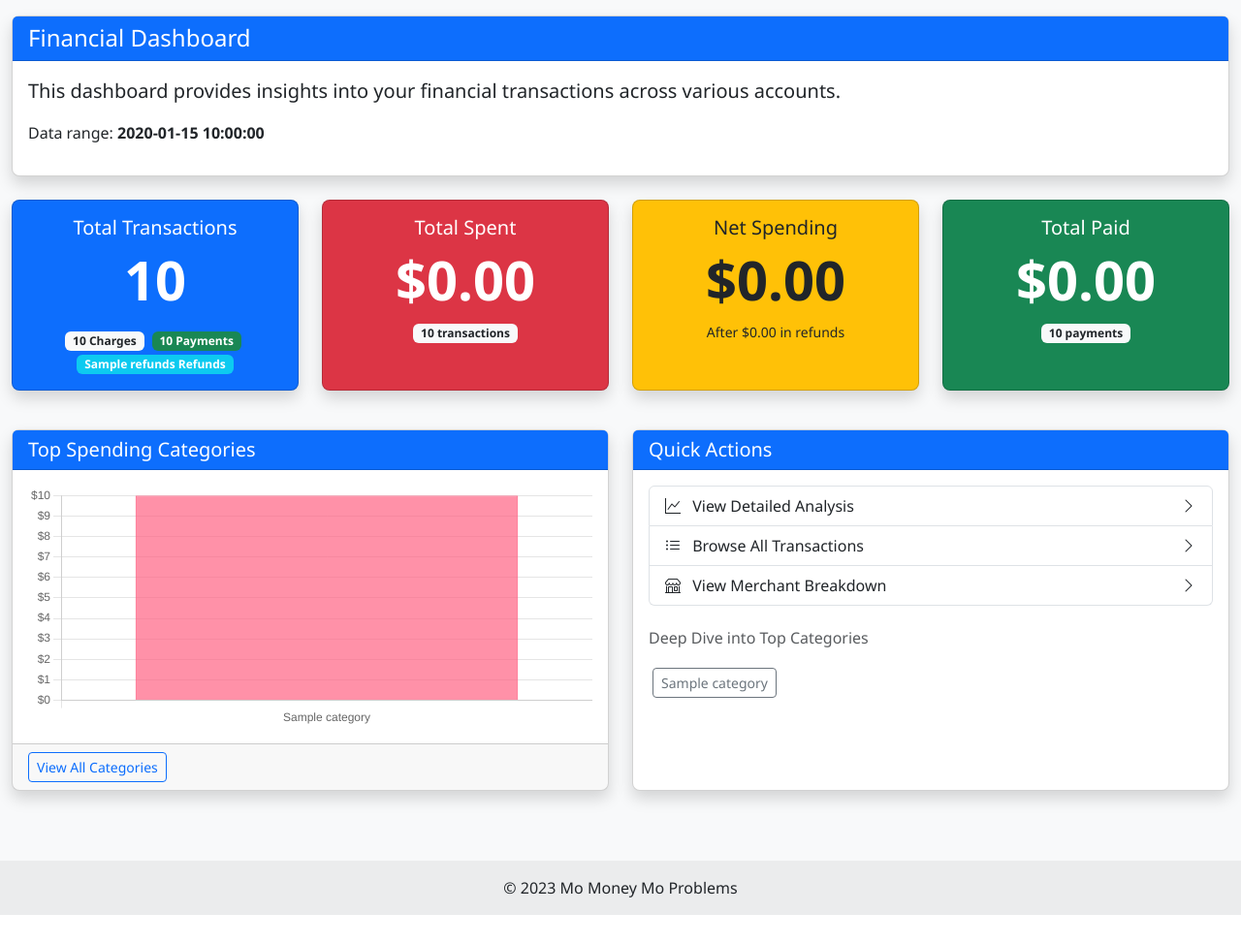
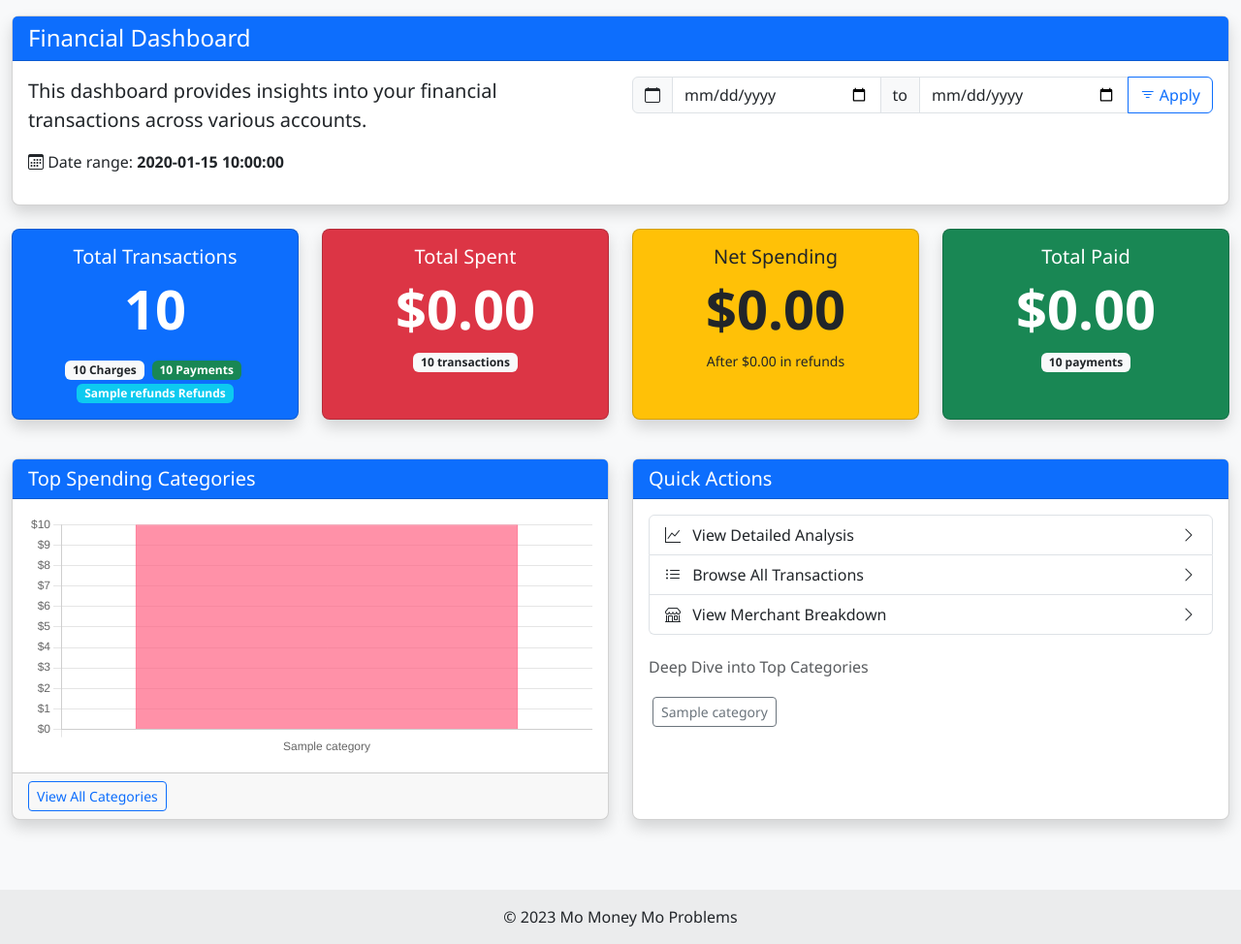
Before and after one commit to danielruales/mo-money-mo-problems, a Flask app: template templates/index.html in a window 1280 px wide. Shown: the part 56-1030 px from the top of the page at 97% size. Before the commit the page ends 1000 px from the top, so only its background shows below. Run offline with Flask 3, Linux system fonts and the light colour scheme; the template is opened without the code that fills it: most values are stand-ins (such as "Sample title", 1, 10 or a date in 2020).

Commit message:
add date range filters

```diff
--- a/app.py
+++ b/app.py
@@ -9,6 +9,8 @@
 import json
 from flask import Flask, render_template, request, jsonify, send_from_directory
 import pandas as pd
+import datetime
+from dateutil.relativedelta import relativedelta
 from data_eda import analyze_transactions
 from trx_consolidation import consolidate_transactions
 
@@ -25,30 +27,56 @@
     # Ensure transaction data exists
     ensure_transaction_data()
 
+    # Calculate default date range (previous month)
+    today = datetime.date.today()
+    first_day_prev_month = (today.replace(day=1) - relativedelta(months=1))
+    last_day_prev_month = today.replace(day=1) - datetime.timedelta(days=1)
+
+    # Format dates as strings for form values
+    default_start_date = first_day_prev_month.strftime('%Y-%m-%d')
+    default_end_date = last_day_prev_month.strftime('%Y-%m-%d')
+
+    # Get date filters from request, defaulting to previous month
+    start_date = request.args.get('start_date', default_start_date)
+    end_date = request.args.get('end_date', default_end_date)
+
     # Get transaction data
     transactions = load_transactions()
 
+    # Apply date filters
+    filtered_transactions = transactions.copy()
+    if start_date:
+        filtered_transactions = filtered_transactions[filtered_transactions['transaction_date'] >= pd.to_datetime(start_date)]
+
+    if end_date:
+        filtered_transactions = filtered_transactions[filtered_transactions['transaction_date'] <= pd.to_datetime(end_date)]
+
     # Perform basic analysis for the dashboard
-    analysis = analyze_transactions(transactions)
+    analysis = analyze_transactions(filtered_transactions)
 
     # Get counts by transaction type
     txn_counts = {
-        'charges': transactions[transactions['transaction_type'].str.lower() == 'charge'].shape[0],
-        'payments': transactions[transactions['transaction_type'].str.lower() == 'payment'].shape[0],
-        'refunds': transactions[transactions['transaction_type'].str.lower() == 'refund'].shape[0]
+        'charges': filtered_transactions[filtered_transactions['transaction_type'].str.lower() == 'charge'].shape[0],
+        'payments': filtered_transactions[filtered_transactions['transaction_type'].str.lower() == 'payment'].shape[0],
+        'refunds': filtered_transactions[filtered_transactions['transaction_type'].str.lower() == 'refund'].shape[0]
     }
 
     # Get financial summary
-    total_spent = transactions[transactions['transaction_type'].str.lower() == 'charge']['amount'].sum()
-    total_refunded = transactions[transactions['transaction_type'].str.lower() == 'refund']['amount'].abs().sum()
-    total_paid = transactions[transactions['transaction_type'].str.lower() == 'payment']['amount'].abs().sum()
+    total_spent = filtered_transactions[filtered_transactions['transaction_type'].str.lower() == 'charge']['amount'].sum()
+    total_refunded = filtered_transactions[filtered_transactions['transaction_type'].str.lower() == 'refund']['amount'].abs().sum()
+    total_paid = filtered_transactions[filtered_transactions['transaction_type'].str.lower() == 'payment']['amount'].abs().sum()
 
     # Get top 5 categories
-    charges = transactions[transactions['transaction_type'].str.lower() == 'charge']
+    charges = filtered_transactions[filtered_transactions['transaction_type'].str.lower() == 'charge']
     top_categories = charges.groupby('category')['amount'].sum().sort_values(ascending=False).head(5).to_dict()
 
-    # Create date range string
-    date_range = f"{analysis['date_range']['start']} to {analysis['date_range']['end']}"
+    # Create date range string and date filter object
+    date_range = f"{start_date} to {end_date}"
+    date_filter = {
+        'start_date': start_date,
+        'end_date': end_date,
+        'date_range': date_range
+    }
 
     return render_template('index.html',
                           txn_counts=txn_counts,
@@ -57,7 +85,8 @@
                           total_paid=total_paid,
                           net_spending=total_spent - total_refunded,
                           top_categories=top_categories,
-                          date_range=date_range)
+                          date_range=date_range,
+                          date_filter=date_filter)
 
 @app.route('/analyze')
 def analyze():
@@ -140,7 +169,29 @@
 def categories():
     """Display spending breakdown by category."""
     transactions = load_transactions()
-    charges = transactions[transactions['transaction_type'].str.lower() == 'charge']
+
+    # Calculate default date range (previous month)
+    today = datetime.date.today()
+    first_day_prev_month = (today.replace(day=1) - relativedelta(months=1))
+    last_day_prev_month = today.replace(day=1) - datetime.timedelta(days=1)
+
+    # Format dates as strings for form values
+    default_start_date = first_day_prev_month.strftime('%Y-%m-%d')
+    default_end_date = last_day_prev_month.strftime('%Y-%m-%d')
+
+    # Get date filters from request, defaulting to previous month
+    start_date = request.args.get('start_date', default_start_date)
+    end_date = request.args.get('end_date', default_end_date)
+
+    # Filter transactions by date
+    filtered_transactions = transactions.copy()
+    if start_date:
+        filtered_transactions = filtered_transactions[filtered_transactions['transaction_date'] >= pd.to_datetime(start_date)]
+
+    if end_date:
+        filtered_transactions = filtered_transactions[filtered_transactions['transaction_date'] <= pd.to_datetime(end_date)]
+
+    charges = filtered_transactions[filtered_transactions['transaction_type'].str.lower() == 'charge']
 
     # Get spending by category
     category_data = charges.groupby('category').agg({
@@ -163,13 +214,44 @@
             'last_date': row['last_date'].strftime('%Y-%m-%d')
         })
 
-    return render_template('categories.html', categories=categories_list)
+    # Date range information for template
+    date_filter = {
+        'start_date': start_date,
+        'end_date': end_date,
+        'date_range': f"{start_date} to {end_date}"
+    }
+
+    return render_template('categories.html',
+                          categories=categories_list,
+                          date_filter=date_filter)
 
 @app.route('/merchants')
 def merchants():
     """Display spending breakdown by merchant."""
     transactions = load_transactions()
-    charges = transactions[transactions['transaction_type'].str.lower() == 'charge'].copy()
+
+    # Calculate default date range (previous month)
+    today = datetime.date.today()
+    first_day_prev_month = (today.replace(day=1) - relativedelta(months=1))
+    last_day_prev_month = today.replace(day=1) - datetime.timedelta(days=1)
+
+    # Format dates as strings for form values
+    default_start_date = first_day_prev_month.strftime('%Y-%m-%d')
+    default_end_date = last_day_prev_month.strftime('%Y-%m-%d')
+
+    # Get date filters from request, defaulting to previous month
+    start_date = request.args.get('start_date', default_start_date)
+    end_date = request.args.get('end_date', default_end_date)
+
+    # Filter transactions by date
+    filtered_transactions = transactions.copy()
+    if start_date:
+        filtered_transactions = filtered_transactions[filtered_transactions['transaction_date'] >= pd.to_datetime(start_date)]
+
+    if end_date:
+        filtered_transactions = filtered_transactions[filtered_transactions['transaction_date'] <= pd.to_datetime(end_date)]
+
+    charges = filtered_transactions[filtered_transactions['transaction_type'].str.lower() == 'charge'].copy()
 
     # Extract merchant name (first word of description)
     charges.loc[:, 'merchant'] = charges['description'].apply(
@@ -197,12 +279,34 @@
             'last_date': row['last_date'].strftime('%Y-%m-%d')
         })
 
-    return render_template('merchants.html', merchants=merchants_list)
+    # Date range information for template
+    date_filter = {
+        'start_date': start_date,
+        'end_date': end_date,
+        'date_range': f"{start_date} to {end_date}"
+    }
+
+    return render_template('merchants.html',
+                          merchants=merchants_list,
+                          date_filter=date_filter)
 
 @app.route('/transactions')
 def transactions():
     """Display all transactions with filtering capability."""
     transactions_df = load_transactions()
+
+    # Calculate default date range (previous month)
+    today = datetime.date.today()
+    first_day_prev_month = (today.replace(day=1) - relativedelta(months=1))
+    last_day_prev_month = today.replace(day=1) - datetime.timedelta(days=1)
+
+    # Format dates as strings for form values
+    default_start_date = first_day_prev_month.strftime('%Y-%m-%d')
+    default_end_date = last_day_prev_month.strftime('%Y-%m-%d')
+
+    # Get date filters from request, defaulting to previous month
+    start_date = request.args.get('start_date', default_start_date)
+    end_date = request.args.get('end_date', default_end_date)
 
     # Apply filters if provided
     txn_type = request.args.get('type')
@@ -212,6 +316,13 @@
     max_amount = request.args.get('max_amount')
 
     filtered_df = transactions_df.copy()
+
+    # Apply date filters
+    if start_date:
+        filtered_df = filtered_df[filtered_df['transaction_date'] >= pd.to_datetime(start_date)]
+
+    if end_date:
+        filtered_df = filtered_df[filtered_df['transaction_date'] <= pd.to_datetime(end_date)]
 
     if txn_type:
         filtered_df = filtered_df[filtered_df['transaction_type'].str.lower() == txn_type.lower()]
@@ -247,12 +358,18 @@
     filter_options = {
         'categories': transactions_df['category'].dropna().unique().tolist(),
         'sources': transactions_df['source'].unique().tolist(),
-        'types': ['charge', 'payment', 'refund']
+        'types': ['charge', 'payment', 'refund'],
+        'start_date': start_date,
+        'end_date': end_date
     }
+
+    # Get date range for display
+    date_range = f"{start_date} to {end_date}"
 
     return render_template('transactions.html',
                           transactions=transactions_list,
                           filter_options=filter_options,
+                          date_range=date_range,
                           count=len(transactions_list))
 
 @app.route('/deep-dive/<category>')
@@ -260,6 +377,26 @@
     """Perform a deep-dive analysis on a specific category."""
     transactions = load_transactions()
     charges = transactions[transactions['transaction_type'].str.lower() == 'charge'].copy()
+
+    # Calculate default date range (previous month)
+    today = datetime.date.today()
+    first_day_prev_month = (today.replace(day=1) - relativedelta(months=1))
+    last_day_prev_month = today.replace(day=1) - datetime.timedelta(days=1)
+
+    # Format dates as strings for form values
+    default_start_date = first_day_prev_month.strftime('%Y-%m-%d')
+    default_end_date = last_day_prev_month.strftime('%Y-%m-%d')
+
+    # Get date filters from request, defaulting to previous month
+    start_date = request.args.get('start_date', default_start_date)
+    end_date = request.args.get('end_date', default_end_date)
+
+    # Apply date filters
+    if start_date:
+        charges = charges[charges['transaction_date'] >= pd.to_datetime(start_date)]
+
+    if end_date:
+        charges = charges[charges['transaction_date'] <= pd.to_datetime(end_date)]
 
     # Filter to the requested category
     category_txns = charges[charges['category'] == category].copy()
@@ -299,18 +436,46 @@
         'values': time_data.values.tolist()
     }
 
+    # Date range information for template
+    date_filter = {
+        'start_date': start_date,
+        'end_date': end_date,
+        'date_range': f"{start_date} to {end_date}"
+    }
+
     return render_template('deep_dive_category.html',
                           category=category,
                           summary=summary,
                           transactions=txns,
                           by_source=by_source,
-                          time_series_data=time_series_data)
+                          time_series_data=time_series_data,
+                          date_filter=date_filter)
 
 @app.route('/deep-dive/merchant/<merchant>')
 def deep_dive_merchant(merchant):
     """Perform a deep-dive analysis on a specific merchant."""
     transactions = load_transactions()
     charges = transactions[transactions['transaction_type'].str.lower() == 'charge'].copy()
+
+    # Calculate default date range (previous month)
+    today = datetime.date.today()
+    first_day_prev_month = (today.replace(day=1) - relativedelta(months=1))
+    last_day_prev_month = today.replace(day=1) - datetime.timedelta(days=1)
+
+    # Format dates as strings for form values
+    default_start_date = first_day_prev_month.strftime('%Y-%m-%d')
+    default_end_date = last_day_prev_month.strftime('%Y-%m-%d')
+
+    # Get date filters from request, defaulting to previous month
+    start_date = request.args.get('start_date', default_start_date)
+    end_date = request.args.get('end_date', default_end_date)
+
+    # Apply date filters
+    if start_date:
+        charges = charges[charges['transaction_date'] >= pd.to_datetime(start_date)]
+
+    if end_date:
+        charges = charges[charges['transaction_date'] <= pd.to_datetime(end_date)]
 
     # Extract merchant name (first word of description)
     charges.loc[:, 'merchant'] = charges['description'].apply(
@@ -357,12 +522,20 @@
         'values': time_data.values.tolist()
     }
 
+    # Date range information for template
+    date_filter = {
+        'start_date': start_date,
+        'end_date': end_date,
+        'date_range': f"{start_date} to {end_date}"
+    }
+
     return render_template('deep_dive_merchant.html',
                           merchant=merchant,
                           summary=summary,
                           transactions=txns,
                           by_category=by_category,
-                          time_series_data=time_series_data)
+                          time_series_data=time_series_data,
+                          date_filter=date_filter)
 
 @app.route('/static/<path:filename>')
 def serve_static(filename):
@@ -377,12 +550,21 @@
     # Apply filters
     txn_type = request.args.get('type')
     category = request.args.get('category')
+    start_date = request.args.get('start_date')
+    end_date = request.args.get('end_date')
 
     if txn_type:
         transactions = transactions[transactions['transaction_type'].str.lower() == txn_type.lower()]
 
     if category:
         transactions = transactions[transactions['category'] == category]
+
+    # Apply date filters
+    if start_date:
+        transactions = transactions[transactions['transaction_date'] >= pd.to_datetime(start_date)]
+
+    if end_date:
+        transactions = transactions[transactions['transaction_date'] <= pd.to_datetime(end_date)]
 
     # Convert dates to strings for JSON serialization
     transactions['transaction_date'] = transactions['transaction_date'].dt.strftime('%Y-%m-%d')
--- a/templates/index.html
+++ b/templates/index.html
@@ -10,8 +10,27 @@
                 <h4 class="mb-0">Financial Dashboard</h4>
             </div>
             <div class="card-body">
-                <p class="lead">This dashboard provides insights into your financial transactions across various accounts.</p>
-                <p>Data range: <strong>{{ date_range }}</strong></p>
+                <div class="row">
+                    <div class="col-md-6">
+                        <p class="lead">This dashboard provides insights into your financial transactions across various accounts.</p>
+                        <p><i class="bi bi-calendar3"></i> Date range: <strong>{{ date_range }}</strong></p>
+                    </div>
+                    <div class="col-md-6">
+                        <form action="/" method="get" id="dateFilterForm">
+                            <div class="input-group">
+                                <span class="input-group-text"><i class="bi bi-calendar"></i></span>
+                                <input type="date" class="form-control" id="start_date" name="start_date"
+                                       value="{{ date_filter.start_date }}">
+                                <span class="input-group-text">to</span>
+                                <input type="date" class="form-control" id="end_date" name="end_date"
+                                       value="{{ date_filter.end_date }}">
+                                <button class="btn btn-outline-primary" type="submit">
+                                    <i class="bi bi-filter"></i> Apply
+                                </button>
+                            </div>
+                        </form>
+                    </div>
+                </div>
             </div>
         </div>
     </div>
```
Also changed, not shown: templates/deep_dive_category.html (+30 -0 lines), templates/deep_dive_merchant.html (+30 -0 lines), templates/transactions.html (+21 -0 lines).
